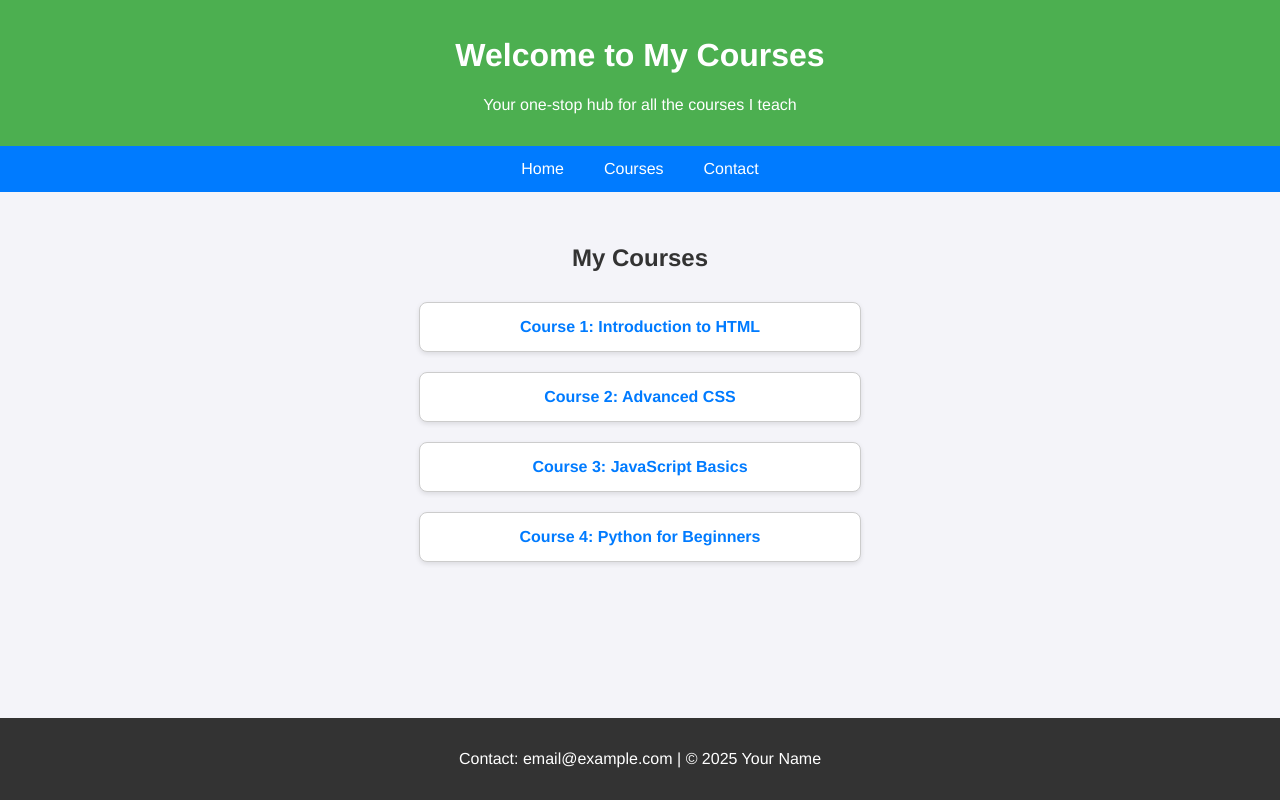
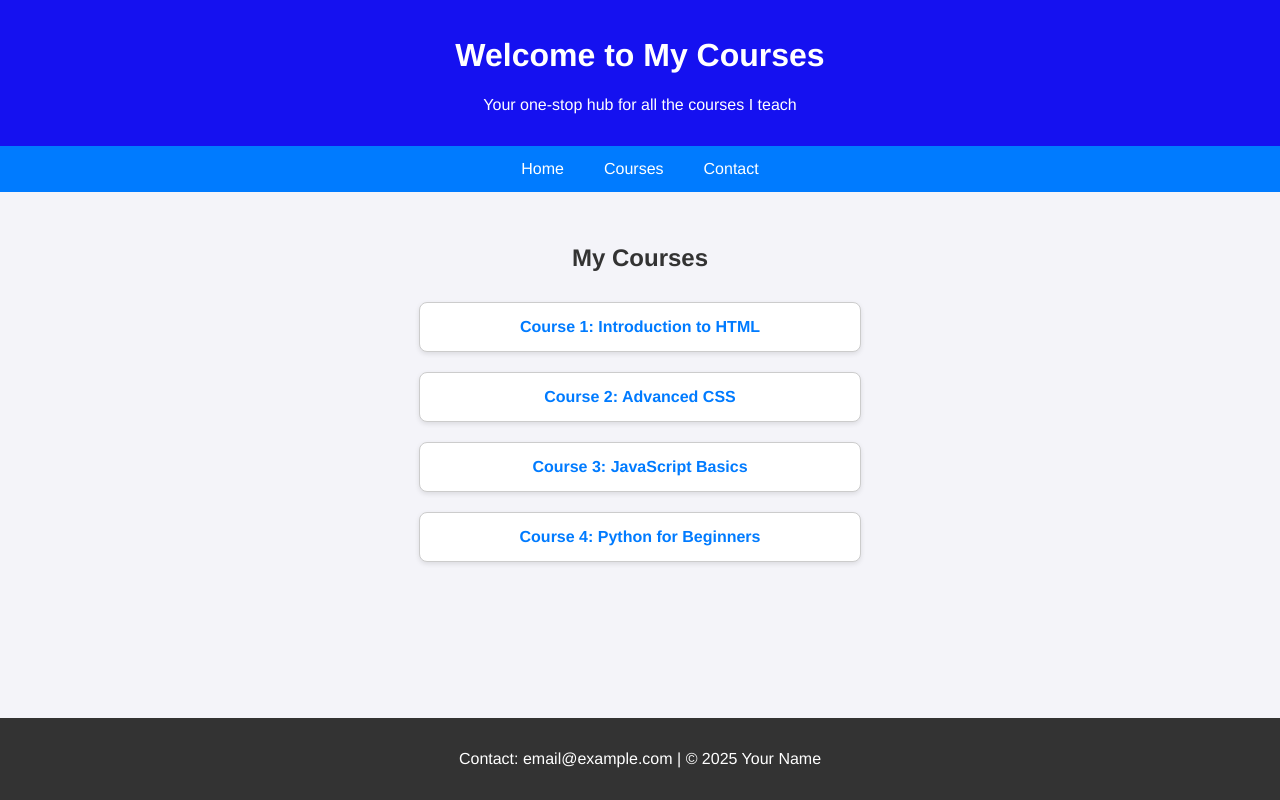
Before and after one commit to benscottbc/benscottbc.github.io, a plain HTML site: page index.html in a window 1280 px wide. Drawn offline with Linux system fonts and the light colour scheme.

Commit message:
modified:   index.html

```diff
--- a/index.html
+++ b/index.html
@@ -13,7 +13,7 @@
             padding: 0;
         }
         header {
-            background-color: #4CAF50;
+            background-color: #1511f0;
             color: white;
             text-align: center;
             padding: 1em 0;
```
